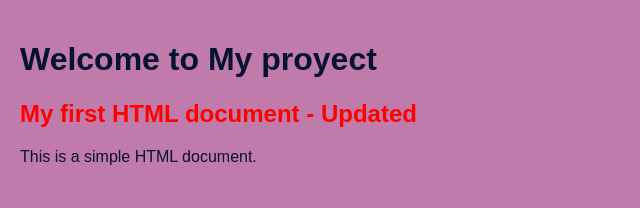
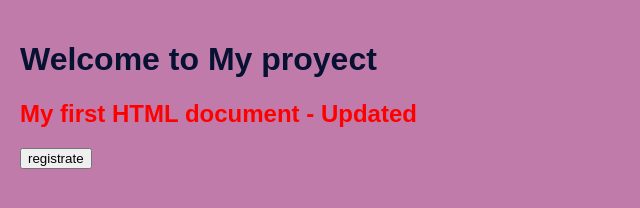
Before and after one commit to Jviracacha/bit-2, a plain HTML site: page index.html in a window 1280 px wide. Shown: the whole page, without its empty margins (0-640 px from the left). Drawn offline with Linux system fonts and the light colour scheme.

Commit message:
update 3

```diff
--- a/index.html
+++ b/index.html
@@ -10,7 +10,9 @@
 <body>
     <h1>Welcome to My proyect</h1>
     <h2 id="subtitle">My first HTML document</h2>
-    <p>This is a simple HTML document.</p>
+
+    <div id="root"></div>
+
     <script src="/script.js"></script>
 </body>
 </html>
--- a/script.js
+++ b/script.js
@@ -9,4 +9,27 @@ $h2.style.color = "red"; // This is a hex color code for a shade of blue
 /* CRUD operations on the DOM */
 // Create, Read, Update, Delete
 $h2.textContent = "My first HTML document - Updated"; // Update the text content of the h2 element
+
+const $root = window.document.getElementById ('root')
+const $p = window.document.createElement ("p")
+$root.appendChild ($p)
+$p.textContent = 'parrafo de prueba'
+
+$p.remove ();
+
+
+$root.innerHTML = `<button> registrate </button>`;
+
+const $button = document.querySelector ('button');
+
+$button.addEventListener ('click', ()=> {
+console.log ('el usuario hizo click');
+
+});
+
+
+
+
+
+
 console.log($h2);
```
